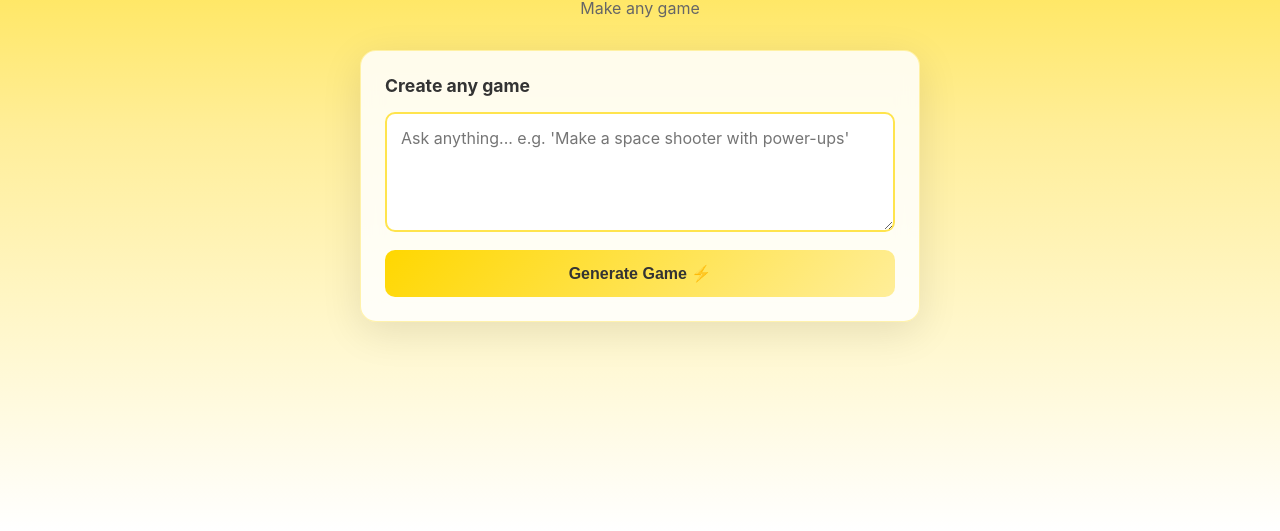
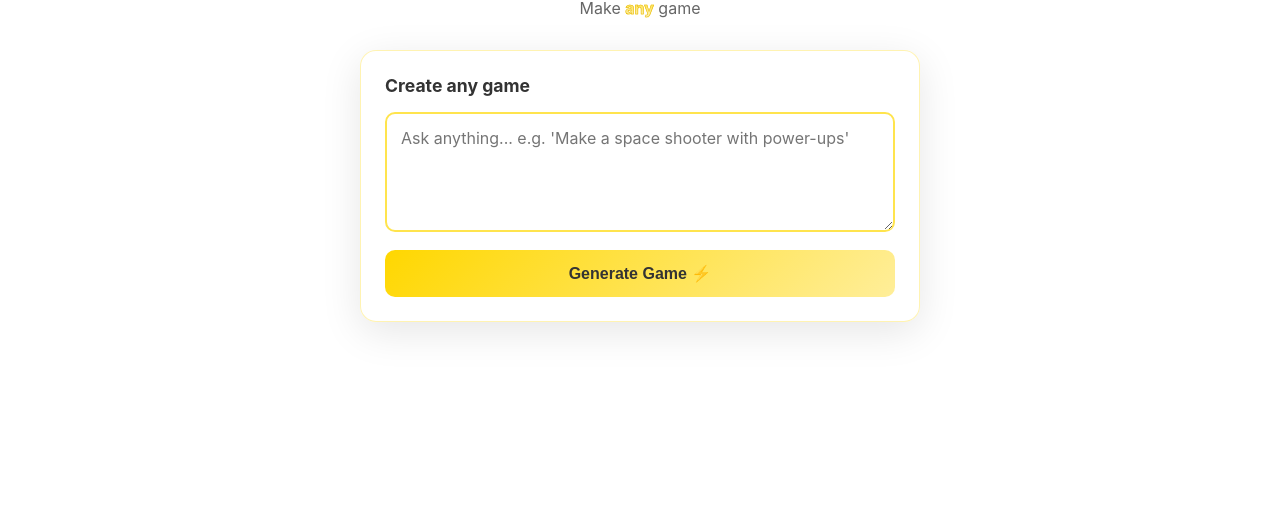
Before and after one commit to mrmichaelchapo-del/Jacker-AI, a plain HTML site: page index.html in a window 1280 px wide. Shown: the part 269-800 px from the top of the page. Drawn offline with Linux system fonts and the light colour scheme.

Commit message:
Update index.html!!!!!!!!!!!!!!!!!!!?!?!?!?!?!!!!!!!

```diff
--- a/index.html
+++ b/index.html
@@ -19,16 +19,7 @@
     align-items: center;
     justify-content: center;
     padding: 20px;
-
-    /* 🍋⚡ Yellow → White Linear Gradient */
-    background: linear-gradient(
-      to bottom,
-      #FFD700 0%,
-      #FFE44D 25%,
-      #FFEE99 50%,
-      #FFF7CC 75%,
-      #FFFFFF 100%
-    );
+    background: #FFFFFF;
   }
 
   h1 {
@@ -42,6 +33,27 @@
     color: #666;
     margin-bottom: 32px;
     font-size: 1rem;
+  }
+
+  /* 🍋⚡ Gradient applied ONLY to the word "any" */
+  .gradient-text {
+    font-weight: 700;
+    background: linear-gradient(
+      to bottom,
+      #FFD700 0%,
+      #FFE44D 25%,
+      #FFEE99 50%,
+      #FFF7CC 75%,
+      #FFFFFF 100%
+    );
+    -webkit-background-clip: text;
+    background-clip: text;
+    -webkit-text-fill-color: transparent;
+    color: transparent;
+
+    /* subtle outline so it stays visible on white */
+    -webkit-text-stroke: 0.6px #E6B800;
+    text-shadow: 0 1px 0 rgba(255, 215, 0, 0.25);
   }
 
   .card {
@@ -106,7 +118,7 @@
 <body>
 
   <h1>🍋⚡ Jackson AI</h1>
-  <p class="tagline">Make any game </p>
+  <p class="tagline">Make <span class="gradient-text">any</span> game</p>
 
   <div class="card">
     <h3>Create any game</h3>
@@ -118,14 +130,12 @@
   function generateGame() {
     const prompt = document.getElementById('prompt').value.trim();
 
-    // Redirect to studio.jacker.ai with the prompt as a query param
     const url = 'https://studio.jackson.ai' +
       (prompt ? '?prompt=' + encodeURIComponent(prompt) : '');
 
     window.location.href = url;
   }
 
-  // Optional: press Ctrl/Cmd + Enter to submit
   document.getElementById('prompt').addEventListener('keydown', (e) => {
     if ((e.ctrlKey || e.metaKey) && e.key === 'Enter') {
       generateGame();
```
